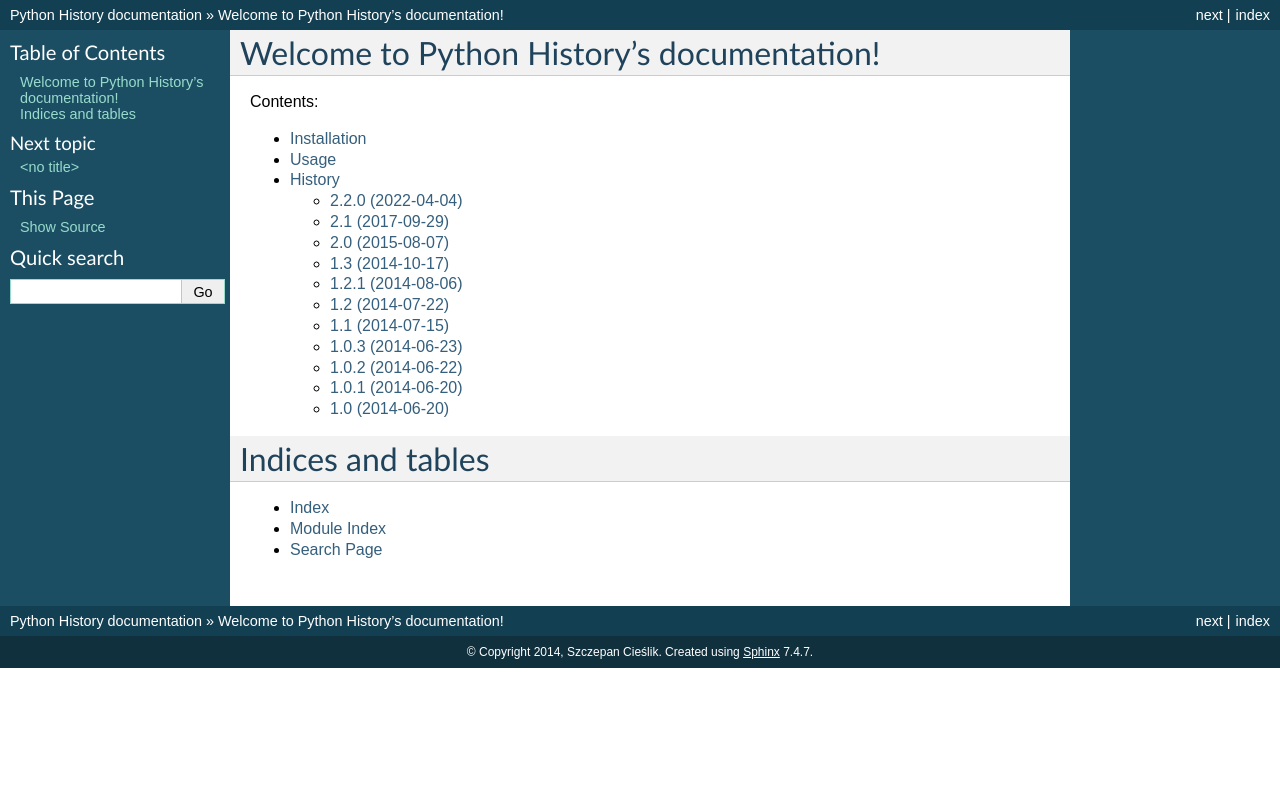
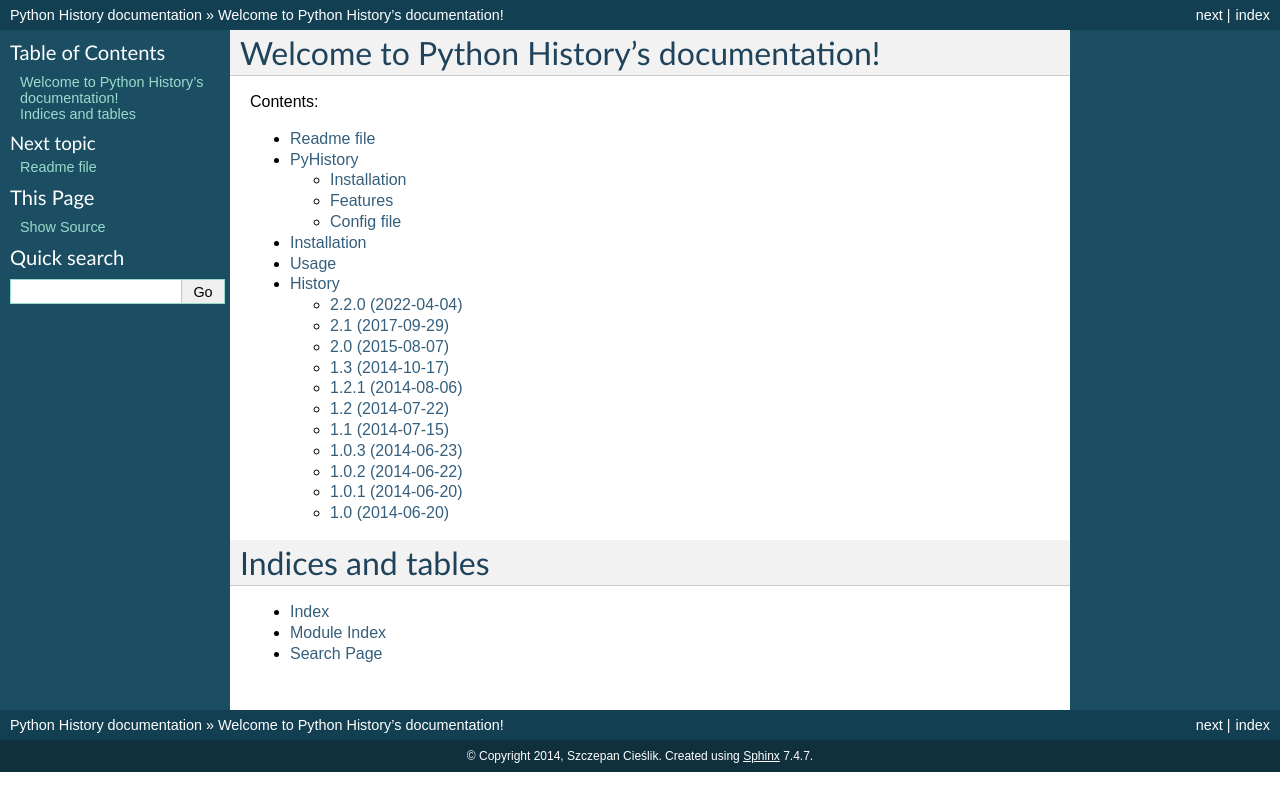
Before and after one commit to beregond/pyhistory, a Sphinx documentation site: the page built from docs/index.rst, in a window 1280 px wide. Shown: the top 811 px of the page. Built offline with Sphinx 7.4.7, drawn with Linux system fonts in a browser that asks for light colours; the version number could not be read and is left out.

```diff
--- a/docs/authors.rst
+++ /dev/null
@@ -1 +0,0 @@
-.. include:: ../AUTHORS.rst
--- a/docs/conf.py
+++ b/docs/conf.py
@@ -31,7 +31,7 @@ project_root = os.path.dirname(cwd)
 # version is used.
 sys.path.insert(0, project_root)
 
-import pyhistory  # noqa
+import pyhistory._version  # noqa
 
 # -- General configuration ---------------------------------------------
 
@@ -40,7 +40,7 @@ import pyhistory  # noqa
 
 # Add any Sphinx extension module names here, as strings. They can be
 # extensions coming with Sphinx (named 'sphinx.ext.*') or your custom ones.
-extensions = ["sphinx.ext.autodoc", "sphinx.ext.viewcode"]
+extensions = ["sphinx.ext.autodoc", "sphinx.ext.viewcode", "sphinx_mdinclude"]
 
 # Add any paths that contain templates here, relative to this directory.
 templates_path = ["_templates"]
@@ -63,9 +63,9 @@ copyright = "2014, Szczepan Cieślik"
 # the built documents.
 #
 # The short X.Y version.
-version = pyhistory.__version__
+version = pyhistory._version.__version__
 # The full version, including alpha/beta/rc tags.
-release = pyhistory.__version__
+release = pyhistory._version.__version__
 
 # The language for content autogenerated by Sphinx. Refer to documentation
 # for a list of supported languages.
@@ -142,7 +142,7 @@ html_theme = "default"
 # here, relative to this directory. They are copied after the builtin
 # static files, so a file named "default.css" will overwrite the builtin
 # "default.css".
-html_static_path = ["_static"]
+# html_static_path = ["_static"]
 
 # If not '', a 'Last updated on:' timestamp is inserted at every page
 # bottom, using the given strftime format.
--- a/docs/contributing.rst
+++ /dev/null
@@ -1 +0,0 @@
-.. include:: ../CONTRIBUTING.rst
--- a/docs/index.rst
+++ b/docs/index.rst
@@ -4,7 +4,7 @@
    contain the root `toctree` directive.
 
 Welcome to Python History's documentation!
-======================================
+==========================================
 
 Contents:
 
--- a/docs/readme.rst
+++ b/docs/readme.rst
@@ -1 +1,4 @@
-.. include:: ../README.rst
+Readme file
+===========
+
+.. mdinclude:: ../README.md
--- a/pyproject.toml
+++ b/pyproject.toml
@@ -30,6 +30,7 @@ pyhi = "pyhistory.cli:main"
 
 [project.optional-dependencies]
 dev = ["coverage", "mccabe", "pytest", "pytest-cov", "verify"]
+docs = ["sphinx", "sphinx-mdinclude"]
 
 [tool.hatch.version]
 source = "versioningit"
```
Also changed, not shown: other parts of docs/index.rst (+0 -2 lines), 1 other file.
